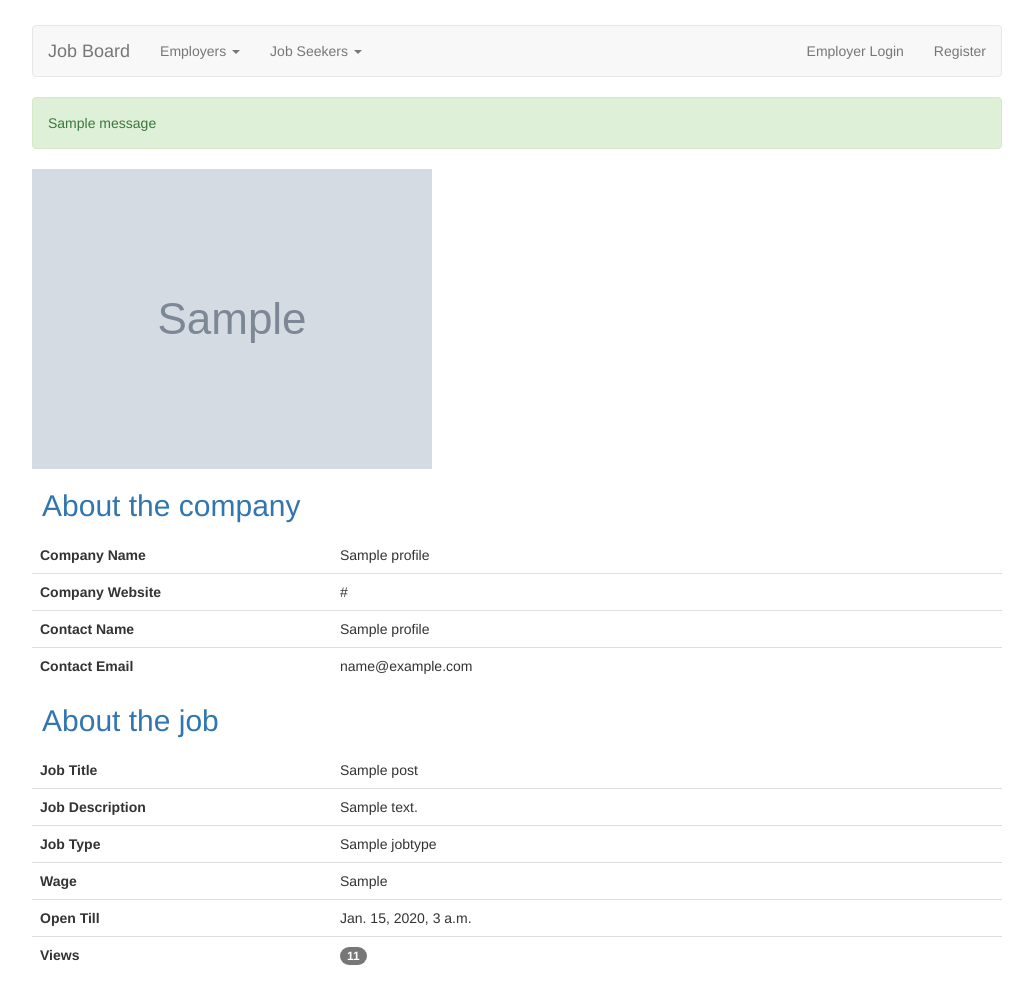
After one commit to tdhunt631/JobBoard, a Django app: page /detail/1/ in a window 1280 px wide. The commit adds this page. Shown: the whole page, without its empty margins (123-1156 px from the left). Run offline with Django 3.2, Linux system fonts and the light colour scheme; tables that the repository leaves empty hold one stand-in row (values such as "Sample post"); grey boxes marked "Sample" are stand-in pictures; one stand-in notice (Sample message) is shown; some libraries are stand-ins or nearby versions.

Commit message:
finished job listing and detail pages

```diff
--- a/JobBoard/templates/base.html
+++ b/JobBoard/templates/base.html
@@ -14,6 +14,8 @@
 			ul.nav li.dropdown:hover ul.dropdown-menu{display: block;}
 			body{padding-top: 25px;}
 			.container{width: 1000px;}
+			h2 {margin: 0 0 15px 10px; color: rgb(50, 118, 177)}
+			h3 {margin: 5px 0 0 0; color: rgb(50,118,177);}
 		</style>
 
         {% block extrascripts %}{% endblock %}
--- a/board/models.py
+++ b/board/models.py
@@ -68,7 +68,7 @@ class PostForm(ModelForm):
 
 	class Meta:
 		model = Post
-		fields = ['title','description','jobType','wage','expirationDate',]
+		fields = ['title','description','jobType','wage','expirationDate', 'active',]
 
 	def __init__(self, *args, **kwargs):
 		super(PostForm, self).__init__(*args, **kwargs)
@@ -76,3 +76,4 @@ class PostForm(ModelForm):
 		self.fields['description'].label = "Job Description"
 		self.fields['jobType'].label = "Job Type"
 		self.fields['expirationDate'].label = "Expiration Date"
+		self.fields['active'].label = "Currently Active?"
--- /dev/null
+++ b/board/templates/board/detail.html
@@ -0,0 +1,69 @@
+{% extends 'base.html' %}
+{% load thumbnail %}
+
+{% block title %}{{ post.title }}{% endblock %}
+
+{% block extrascripts %}
+{% endblock %}
+
+{% block content %}
+	{% if messages %}
+		<div class="alert alert-success">
+    		{% for message in messages %}
+    			{{ message }}
+    		{% endfor %}
+		</div>
+	{% endif %}
+	{% if post.profile.logo %}
+		<img src="{{ post.profile.logo.url }}">
+		<br>
+		<br>
+	{% endif %}
+	<h2>About the company</h2>
+	<table class="table">
+		<tr style="border: 0;">
+			<th style="border: 0; width: 300px">Company Name</th>
+			<td style="border: 0;">{{ post.profile.companyName }} </td>
+		</tr>
+		<tr>
+			<th>Company Website</th>
+			<td>{{ post.profile.website }} </td>
+		</tr>
+		<tr>
+			<th>Contact Name</th>
+			<td>{{ post.profile.contactName }}</span></td>
+		</tr>
+		<tr>
+			<th>Contact Email</th>
+			<td>{{ post.profile.contactEmail }}</span></td>
+		</tr>
+	</table>
+	<h2>About the job</h2>
+	<table class="table">
+		<tr style="border: 0;">
+			<th style="border: 0; width: 300px">Job Title</th>
+			<td style="border: 0;">{{ post.title }} </td>
+		</tr>
+		<tr>
+			<th>Job Description</th>
+			<td>{{ post.description|safe }} </td>
+		</tr>
+		<tr>
+			<th>Job Type</th>
+			<td>{{ post.jobType }} </td>
+		</tr>
+		<tr>
+			<th>Wage</th>
+			<td>{{ post.wage }} </td>
+		</tr>
+		<tr>
+			<th>Open Till</th>
+			<td>{{ post.expirationDate }} </td>
+		</tr>
+
+		<tr>
+			<th>Views</th>
+			<td><span class="badge">{{ post.views }}</span></td>
+		</tr>
+	</table>
+{% endblock %}
--- a/board/templates/board/myPosts.html
+++ b/board/templates/board/myPosts.html
@@ -30,9 +30,9 @@
 			<td>{{ job.expirationDate }}</td>
 			<td>
 				{% if job.active == True %}
-					Active
+					<span style="color: green">Active</span>
 				{% else %}
-					Inactive
+					<span style="color: red">Inactive</span>
 				{% endif %}
 			</td>
 			<td>{{ job.views }}</td>
--- a/board/templates/board/profile.html
+++ b/board/templates/board/profile.html
@@ -1,12 +1,6 @@
 {% extends 'base.html' %}
 
 {% block title %}My Profile{% endblock %}
-
-{% block extrascripts %}
-	<style type="text/css">
-		h2 {margin: 0 0 20px 5px; padding: 0;}
-	</style>
-{% endblock %}
 
 {% block content %}
 	<h2>Update your profile</h2>
--- a/board/urls.py
+++ b/board/urls.py
@@ -7,6 +7,7 @@ urlpatterns = patterns('',
 	url(r'^unsubscribe/$', views.unsubscribe, name="unsubscribe"),
 	url(r'^post/$', views.post, name="post"),
 	url(r'^editPost/(?P<post_id>\d+)/$', views.editPost, name="editPost"),
+	url(r'^detail/(?P<post_id>\d+)/$', views.detail, name="detail"),
 	url(r'^myPosts/$', views.myPosts, name="myPosts"),
 	url(r'^profile/$', views.profile, name="profile"),
 	url(r'^createProfile/$', views.createProfile, name="createProfile"),
--- a/board/views.py
+++ b/board/views.py
@@ -7,19 +7,37 @@ from django.forms import ModelForm
 from board.models import *
 from django.template import RequestContext
 from django.contrib import messages
+import datetime
 
 def index(request):
+	#redirect newly registered users to the profile page.
 	if request.user.is_authenticated():
 		try:
 			profile = Profile.objects.get(user__username=request.user)
 		except:
 			return HttpResponseRedirect(reverse('board:createProfile'))
 
-	hello = "hello"
+	#get all active jobs that aren't expired
+	posts = Post.objects.filter(active=True).exclude(expirationDate__lte=datetime.date.today()).order_by('-publishDate')[:10]
 	context = {
-		'hello': hello,
+		'posts': posts,
 	}
 	return render(request, 'board/index.html', context)
+
+def detail(request, post_id):
+	try:
+		post = get_object_or_404(Post, id=post_id)
+		if post.active == True:
+			#increment the number of times the job has been viewed
+			post.views += 1
+			post.save()
+			context = {
+				'post': post,
+			}
+			return render(request, 'board/detail.html', context)
+	except:
+		messages.add_message(request, messages.SUCCESS, "Sorry, the job post was not found.")
+		return HttpResponseRedirect('/')
 
 @login_required
 def profile(request):
@@ -38,6 +56,7 @@ def profile(request):
 		form = CreateProfileForm(instance=profile)
 		context = {
 			'form': form,
+			'profile': profile,
 		}
 		return render(request, 'board/profile.html', context)
 
@@ -67,7 +86,7 @@ def createProfile(request):
 @login_required
 def myPosts(request):
 	profile = get_object_or_404(Profile, user=request.user.id)
-	jobs = Post.objects.filter(profile=profile)
+	jobs = Post.objects.filter(profile=profile).order_by('-publishDate')
 	context = {
 		'jobs': jobs,
 	}
```
Also changed, not shown: board/templates/board/index.html (+26 -2 lines).
